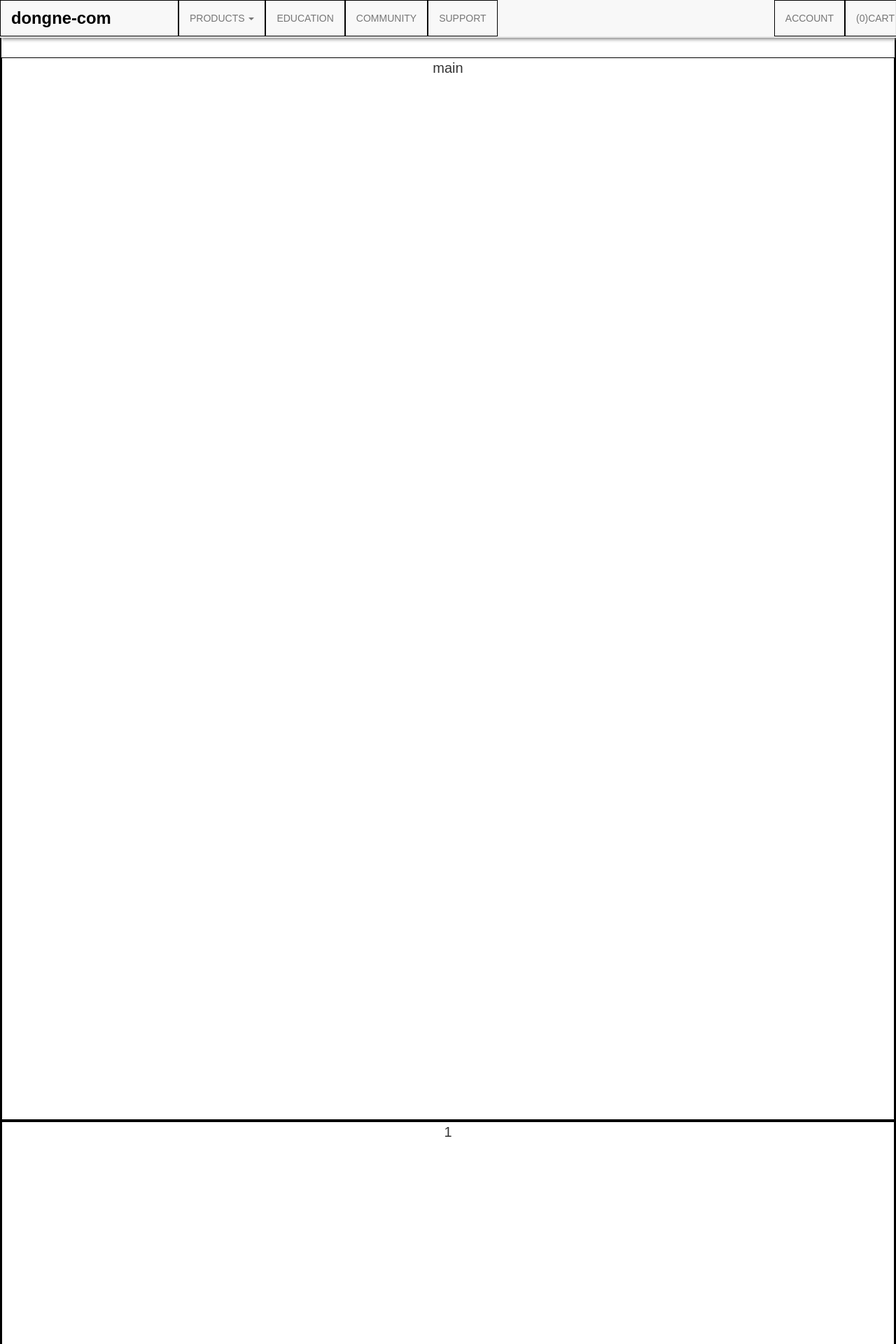
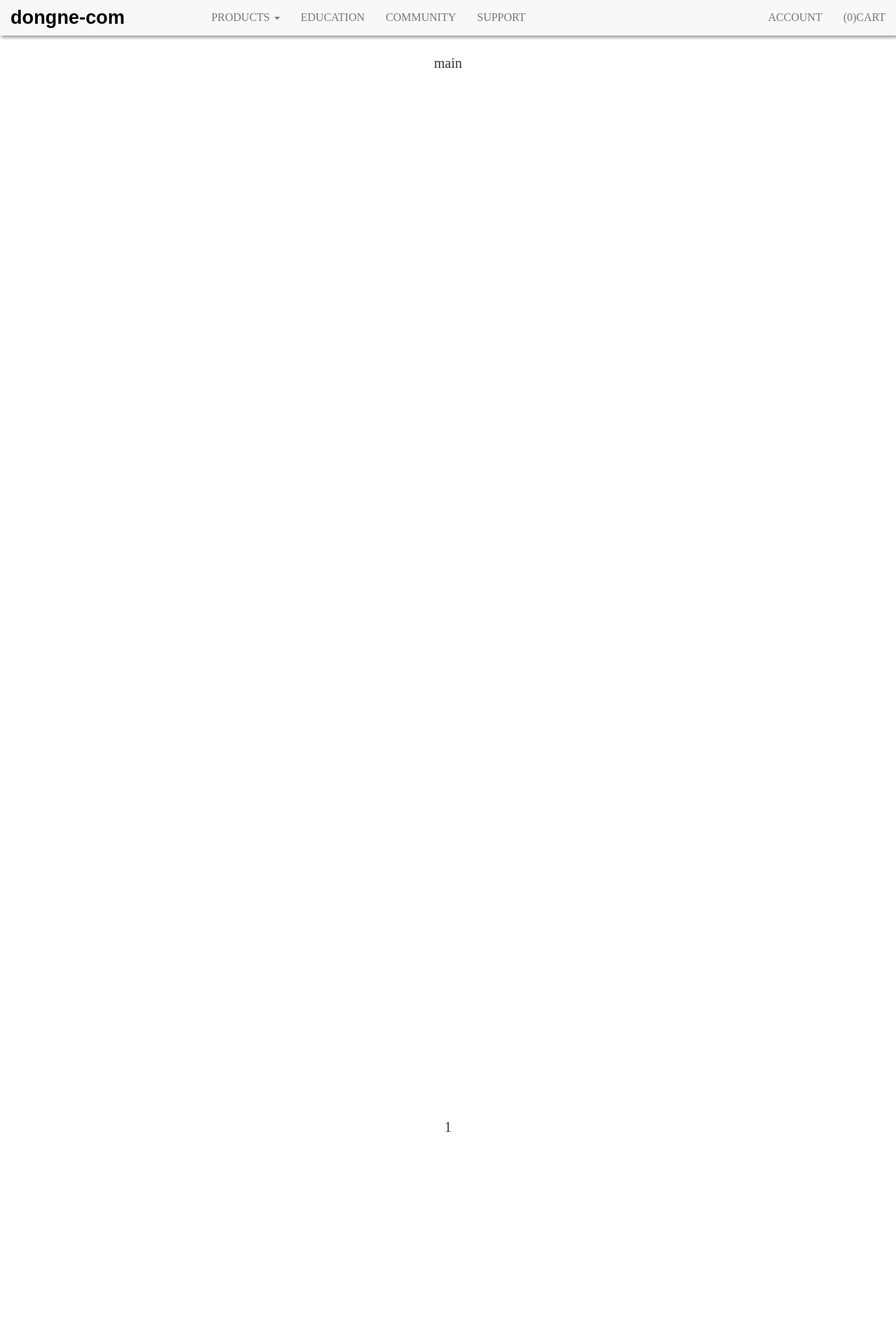
Before and after one commit to kindfamily/2018, a PHP site: page / in a window 1280 px wide. Shown: the top 1920 px of the page at 70% size. Run offline with PHP 8.4, Linux system fonts and the light colour scheme.

Commit message:
reset css fixing nav remove padding

```diff
--- a/project1-dongnacom/css/style.css
+++ b/project1-dongnacom/css/style.css
@@ -1,3 +1,61 @@
+/* reset */
+
+/* http://meyerweb.com/eric/tools/css/reset/
+   v2.0 | 20110126
+   License: none (public domain)
+*/
+
+html, body, div, span, applet, object, iframe,
+h1, h2, h3, h4, h5, h6, p, blockquote, pre,
+a, abbr, acronym, address, big, cite, code,
+del, dfn, em, img, ins, kbd, q, s, samp,
+small, strike, strong, sub, sup, tt, var,
+b, u, i, center,
+dl, dt, dd, ol, ul, li,
+fieldset, form, label, legend,
+table, caption, tbody, tfoot, thead, tr, th, td,
+article, aside, canvas, details, embed,
+figure, figcaption, footer, header, hgroup,
+menu, nav, output, ruby, section, summary,
+time, mark, audio, video {
+	margin: 0;
+	padding: 0;
+	border: 0;
+	font-size: 100%;
+	font: inherit;
+	vertical-align: baseline;
+}
+/* HTML5 display-role reset for older browsers */
+article, aside, details, figcaption, figure,
+footer, header, hgroup, menu, nav, section {
+	display: block;
+}
+body {
+	line-height: 1;
+}
+ol, ul {
+	list-style: none;
+}
+blockquote, q {
+	quotes: none;
+}
+blockquote:before, blockquote:after,
+q:before, q:after {
+	content: '';
+	content: none;
+}
+table {
+	border-collapse: collapse;
+	border-spacing: 0;
+}
+
+/* reset */
+
+
+
+
+
+
 *{
     /* google web font */
     font-family: 'Raleway', sans-serif;
@@ -40,7 +98,7 @@ body {
 #footer-button{
     height: 2em;
 }
-
+/*
 div ,li{
     border: 1px solid black;
-}
+} */
--- a/project1-dongnacom/index.html
+++ b/project1-dongnacom/index.html
@@ -41,7 +41,7 @@
                         <li><a href="#contact">COMMUNITY</a></li>
                         <li><a href="#contact">SUPPORT</a></li>
                     </ul>
-                    <ul class="nav navbar-nav navbar-right">
+                    <ul class="nav navbar-nav navbar-right" style="margin-right: 0px;">
                         <li><a href="../navbar/">ACCOUNT</a></li>
                         <li><a href="../navbar-static-top/">(0)CART</a></li>
                     </ul>
```
